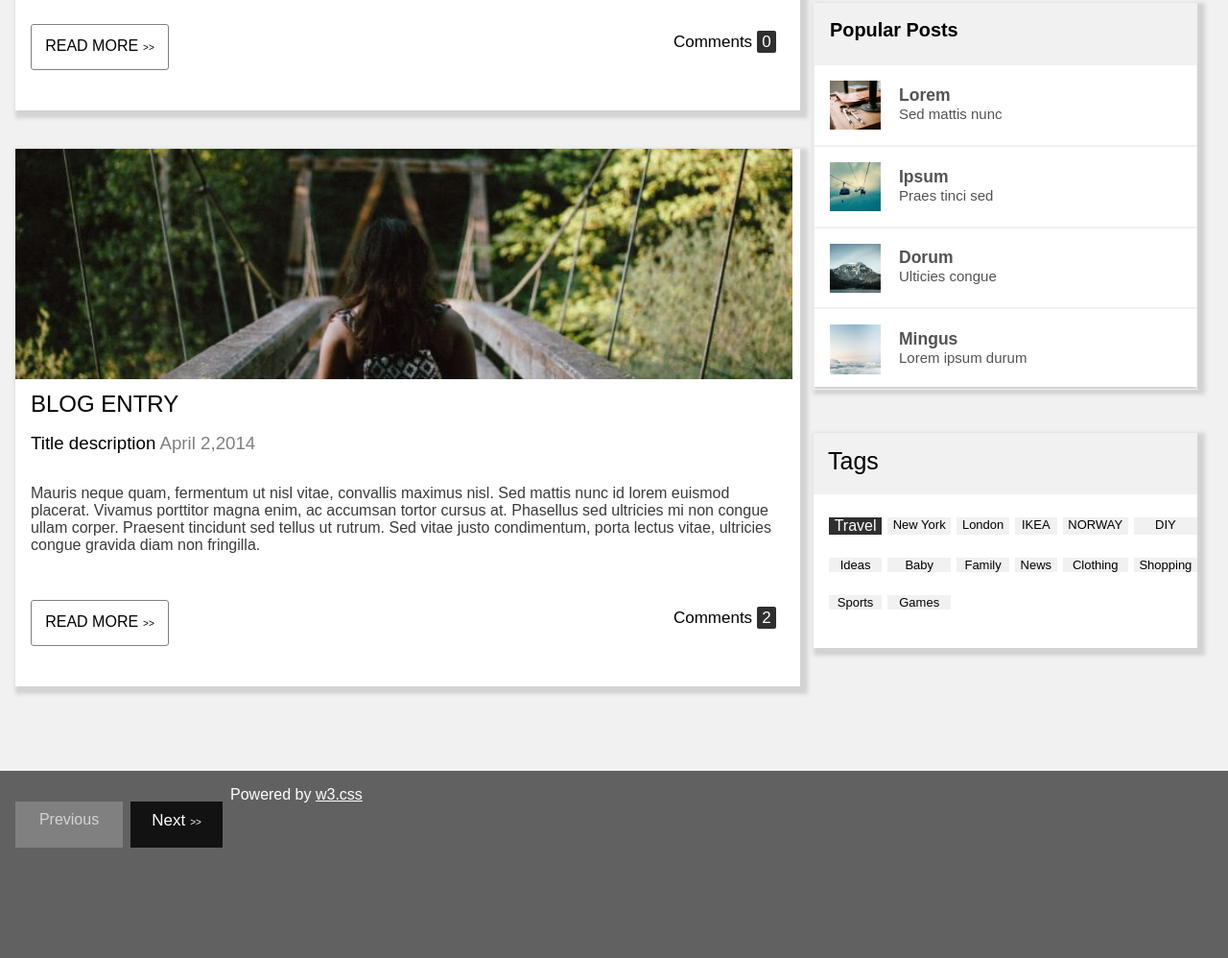
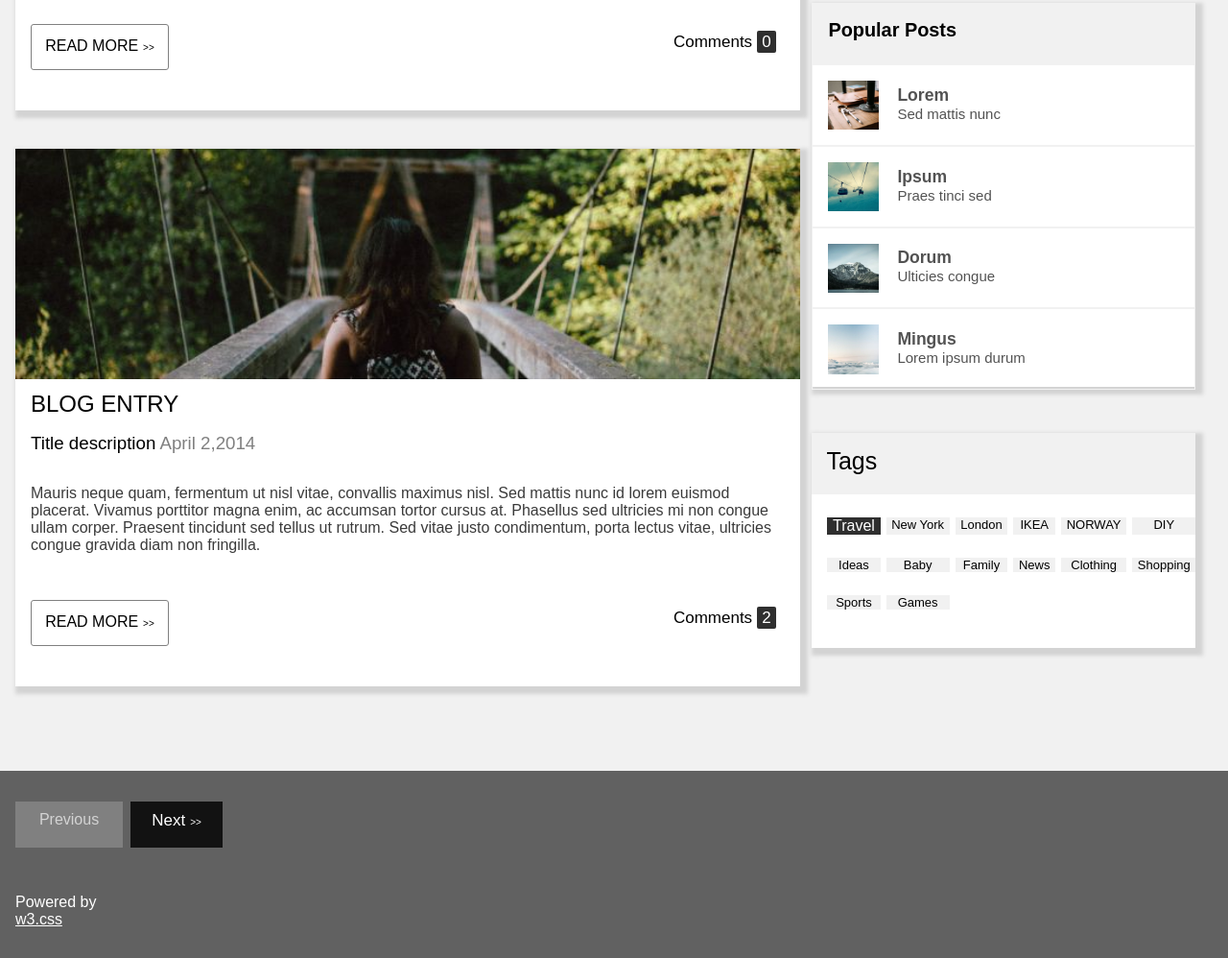
Before and after one commit to Rakhi7836940494/My_blog_assessment, a plain HTML site: page index.html in a window 1280 px wide. Shown: the part 633-1631 px from the top of the page at 96% size. Drawn offline with Linux system fonts and the light colour scheme; files whose address does not match are found by name.

Commit message:
Add files via upload

```diff
--- a/style.css
+++ b/style.css
@@ -56,7 +56,7 @@ li{
     display: flex;
     /* grid-template-columns: auto auto; */
     justify-content:space-between;
-    column-gap: 13rem;
+    /* column-gap: 13rem; */
     height: 73rem;
     width: 100vw;
 }
@@ -89,7 +89,7 @@ li{
 }
 
 .big-image{
-    width: 63.3vw;
+    width: 51.1rem;
     height: 15rem;
 }
 
@@ -200,6 +200,10 @@ li{
     height: 5.3rem;
     border: 1px solid var(--background_color);
 }
+.sec:hover{
+    background-color: var(--background_color);
+
+}
 
 .s-image{
     margin: 1rem;
@@ -258,8 +262,9 @@ li{
     height: 12.2rem;
     margin-top: 5rem;
     background-color:#616161;
-    display: flex;
-    flex-direction: row;
+    display: grid;
+    grid-template-columns: 7rem 6rem;
+    grid-template-rows: 7rem 1fr;
     column-gap:8px;
     padding: 1rem;
     border: none;
```
